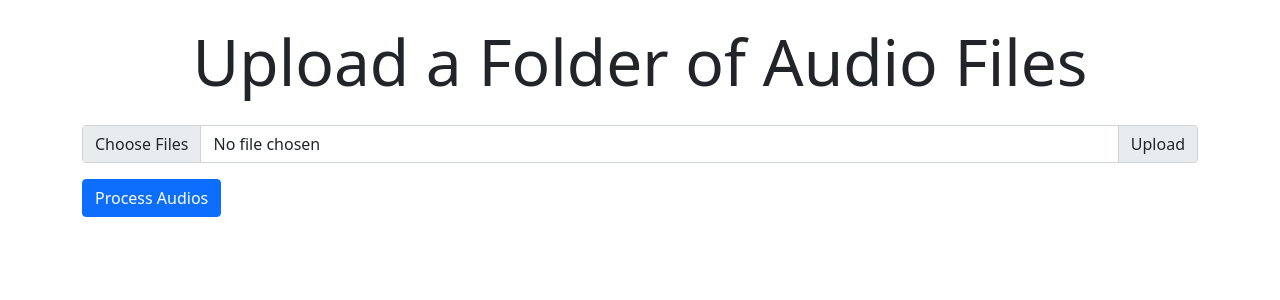
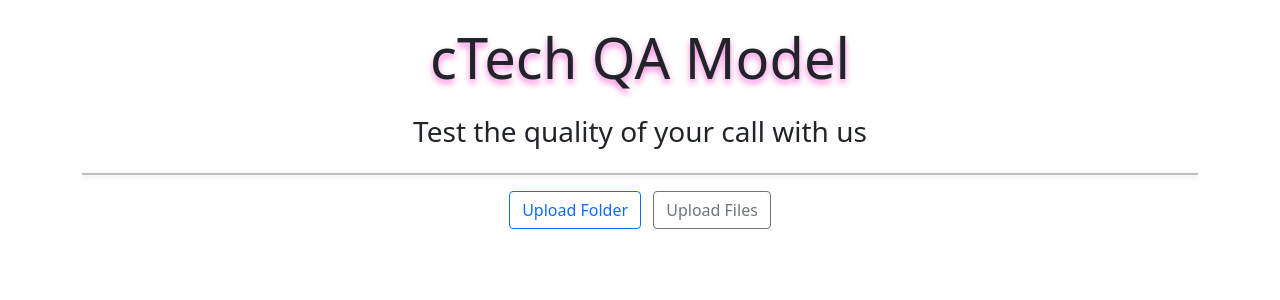
Before and after one commit to MAbdullahAbbasi/QA, a Flask app: page / in a window 1280 px wide. Shown: the top 300 px of the page. Run offline with Flask 3, Linux system fonts and the light colour scheme.

Commit message:
A change in frontend design including both file and folder options

```diff
--- a/server/server.py
+++ b/server/server.py
@@ -119,8 +119,8 @@ def audio_transcription(file_path):
         transcript = transcriber.transcribe(file_path)
         if transcript.error:
             return f"Transcription error: {transcript.error}"
-        else:
-            print("Transcribed Text: ", transcript)
+        # else:
+            # print("Transcribed Text: ", transcript)
         return transcript.text
     except Exception as e:
         return f"Transcription failed: {str(e)}"
--- a/server/templates/main.html
+++ b/server/templates/main.html
@@ -2,31 +2,50 @@
 <html lang="en">
 <head>
   <meta charset="UTF-8" />
-  <link href="https://cdn.jsdelivr.net/npm/bootstrap@5.1.3/dist/css/bootstrap.min.css" rel="stylesheet"
-    integrity="sha384-1BmE4kWBq78iYhFldvKuhfTAU6auU8tT94WrHftjDbrCEXSU1oBoqyl2QvZ6jIW3" crossorigin="anonymous" />
   <meta name="viewport" content="width=device-width, initial-scale=1" />
-  <title>Batch Audio Upload</title>
+  <title>cTech QA Model</title>
+  <link href="https://cdn.jsdelivr.net/npm/bootstrap@5.1.3/dist/css/bootstrap.min.css" rel="stylesheet" />
 </head>
 <body>
+  <div class="container my-4">
+    <h1 class="text-center display-4 mb-4" style="text-shadow: 0px 4px 6px rgba(255, 0, 191, 0.5);">cTech QA Model</h1>
+    <h3 class="text-center display-16 mb-4" style="font-weight: lighter;">Test the quality of your call with us</h3>
 
-  <div class="container my-4">
+    <hr style="height: 2px; border: none; background-color: black; box-shadow: 0 2px 5px rgba(0,0,0,0.5);">
 
-    <h1 class="text-center display-3 mb-4">
-      Upload a Folder of Audio Files
-    </h1>
+    <!-- Top Toggle Buttons -->
+    <div class="text-center mb-4">
+      <button id="showFolderUpload" class="btn btn-outline-primary me-2">Upload Folder</button>
+      <button id="showFileUpload" class="btn btn-outline-secondary">Upload Files</button>
+    </div>
 
+
+
+    <!-- Folder Upload Section -->
+    <div id="folderSection" style="display: none;">
       <div class="input-group mb-3">
         <input type="file" class="form-control" id="folderInput" webkitdirectory directory multiple />
-      <label class="input-group-text" for="folderInput">Upload</label>
+        <label class="input-group-text" for="folderInput">Upload Folder</label>
+      </div>
+      <div class="col-auto mb-3">
+        <button id="uploadFolderBtn" class="btn btn-primary">Process Folder Audios</button>
+      </div>
     </div>
 
+    <!-- File Upload Section -->
+    <div id="fileSection" style="display: none;">
+      <div class="input-group mb-3">
+        <input type="file" class="form-control" id="fileInput" multiple />
+        <label class="input-group-text" for="fileInput">Upload Files</label>
+      </div>
       <div class="col-auto mb-3">
-      <button id="uploadBtn" class="btn btn-primary">Process Audios</button>
+        <button id="uploadFileBtn" class="btn btn-secondary">Process Files</button>
+      </div>
     </div>
 
     <div id="status" class="mb-3"></div>
 
-    <!-- Container for showing the table -->
+    <!-- Results Section -->
     <div id="resultsContainer" style="display:none;">
       <h3>Results:</h3>
       <div class="table-responsive">
@@ -37,22 +56,54 @@
       </div>
       <button id="downloadBtn" class="btn btn-success">Download Excel File</button>
     </div>
-
   </div>
 
   <script>
+    const folderSection = document.getElementById('folderSection');
+    const fileSection = document.getElementById('fileSection');
+    const showFolderUpload = document.getElementById('showFolderUpload');
+    const showFileUpload = document.getElementById('showFileUpload');
+
     const folderInput = document.getElementById('folderInput');
-    const uploadBtn = document.getElementById('uploadBtn');
+    const fileInput = document.getElementById('fileInput');
+    const uploadFolderBtn = document.getElementById('uploadFolderBtn');
+    const uploadFileBtn = document.getElementById('uploadFileBtn');
+
     const status = document.getElementById('status');
     const resultsContainer = document.getElementById('resultsContainer');
     const tableHead = document.getElementById('tableHead');
     const tableBody = document.getElementById('tableBody');
     const downloadBtn = document.getElementById('downloadBtn');
 
-    uploadBtn.addEventListener('click', async () => {
-      const files = folderInput.files;
+    // Toggle views
+    showFolderUpload.addEventListener('click', () => {
+      folderSection.style.display = 'block';
+      fileSection.style.display = 'none';
+      resultsContainer.style.display = 'none';
+      status.innerText = '';
+    });
+
+    showFileUpload.addEventListener('click', () => {
+      folderSection.style.display = 'none';
+      fileSection.style.display = 'block';
+      resultsContainer.style.display = 'none';
+      status.innerText = '';
+    });
+
+    // Handle folder upload
+    uploadFolderBtn.addEventListener('click', async () => {
+      await handleUpload(folderInput.files, '/process_folder');
+    });
+
+    // Handle file upload
+    uploadFileBtn.addEventListener('click', async () => {
+      await handleUpload(fileInput.files, '/process_files');
+    });
+
+    // Common handler
+    async function handleUpload(files, endpoint) {
       if (files.length === 0) {
-        status.innerText = 'Please select a folder.';
+        status.innerText = 'Please select files.';
         status.style.color = 'red';
         return;
       }
@@ -64,21 +115,19 @@
 
       status.innerText = 'Uploading and processing...';
       status.style.color = 'black';
-      resultsContainer.style.display = 'none';  // hide previous results
+      resultsContainer.style.display = 'none';
 
       try {
-        const res = await fetch('/process_folder', {
+        const res = await fetch(endpoint, {
           method: 'POST',
           body: formData,
         });
 
-        if (!res.ok) {
-          throw new Error('Request failed');
-        }
+        if (!res.ok) throw new Error('Request failed');
 
         const data = await res.json();
 
-        // Show table headers
+        // Show table
         tableHead.innerHTML = '';
         const headerRow = document.createElement('tr');
         data.headers.forEach(header => {
@@ -88,10 +137,10 @@
         });
         tableHead.appendChild(headerRow);
 
-        // Show table rows
         tableBody.innerHTML = '';
-
-        const qualStatusIndex = data.headers.findIndex(h => h.toLowerCase().includes('qualification status') || h.toLowerCase().includes('qualified status'));
+        const qualStatusIndex = data.headers.findIndex(h =>
+          h.toLowerCase().includes('qualification status') || h.toLowerCase().includes('qualified status')
+        );
 
         data.rows.forEach(row => {
           const tr = document.createElement('tr');
@@ -99,41 +148,34 @@ data.rows.forEach(row => {
             const td = document.createElement('td');
             td.textContent = cell;
 
-    // Apply coloring based on Qualification Status
             if (index === qualStatusIndex) {
               const cellText = cell.toLowerCase();
               if (cellText.includes('qualified') && !cellText.includes('not')) {
-        td.style.backgroundColor = '#c6efce'; // light green
-        td.style.color = '#006100'; // dark green text
+                td.style.backgroundColor = '#c6efce';
+                td.style.color = '#006100';
               } else if (cellText.includes('not qualified')) {
-        td.style.backgroundColor = '#ffc7ce'; // light red
-        td.style.color = '#9c0006'; // dark red text
+                td.style.backgroundColor = '#ffc7ce';
+                td.style.color = '#9c0006';
               }
             }
-
             tr.appendChild(td);
           });
           tableBody.appendChild(tr);
         });
 
-        // Show the results container
         resultsContainer.style.display = 'block';
-
-        // Setup the download button link
         downloadBtn.onclick = () => {
           window.open('http://127.0.0.1:5000' + data.excel_download_url, '_blank');
         };
 
         status.innerText = 'Processing complete. Results shown below.';
         status.style.color = 'green';
-
       } catch (error) {
         console.error('Error:', error);
         status.innerText = 'An error occurred while processing.';
         status.style.color = 'red';
       }
-    });
+    }
   </script>
-
 </body>
 </html>
```
Lines whose indentation alone changed are shown as unchanged.
